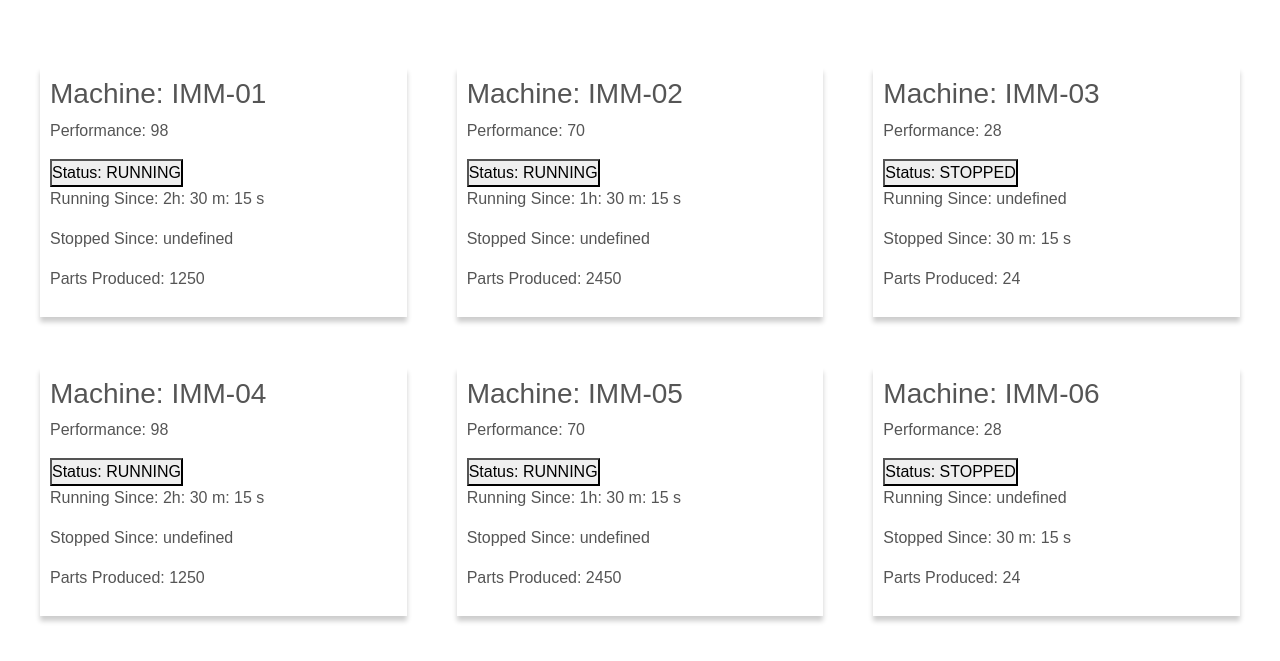
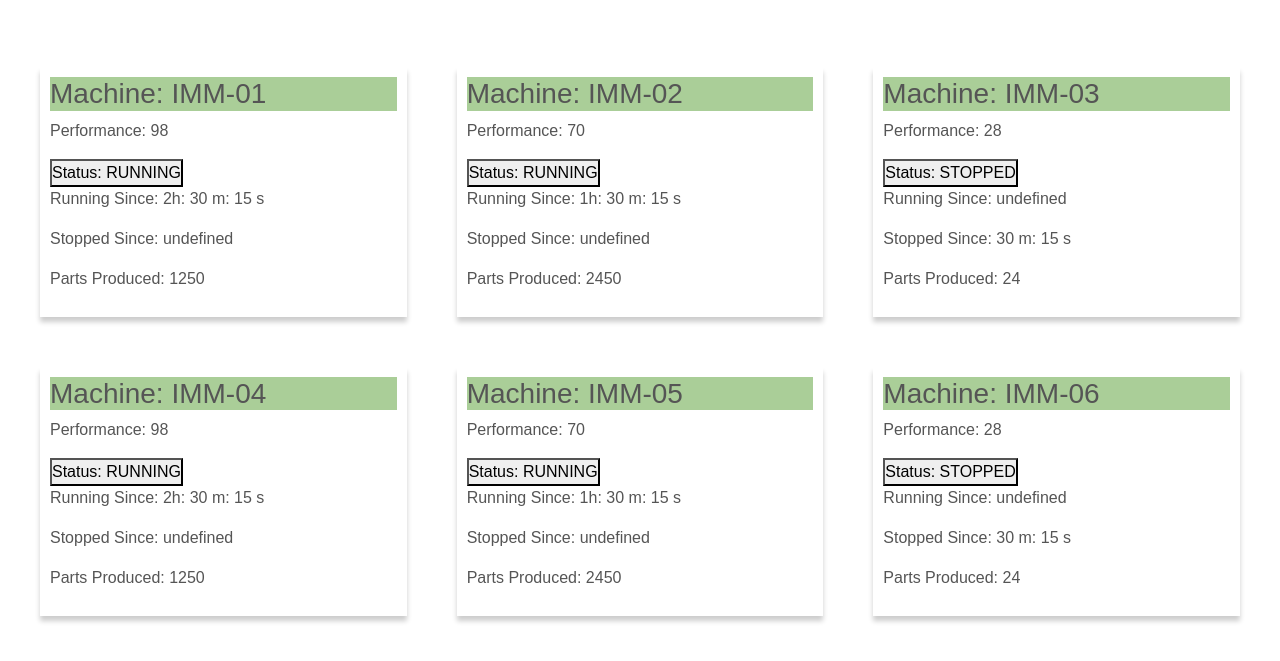
Before and after one commit to ANUSHARAOHG/products-data, a plain HTML site: page index.html in a window 1280 px wide. Shown: the part 107-768 px from the top of the page. Drawn offline with nearby package versions, Linux system fonts and the light colour scheme.

Commit message:
Update styles.css

```diff
--- a/styles.css
+++ b/styles.css
@@ -15,7 +15,9 @@ h2{
 	margin-top: 50px;
 	font-size: 30px;
 }
-
+h3{
+    background-color:#aace98;
+}
 .products{
 	display: grid;
 	grid-template-columns: repeat(auto-fit, minmax(350px, auto));
```
